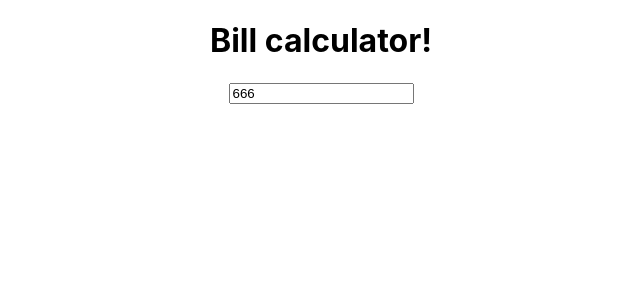
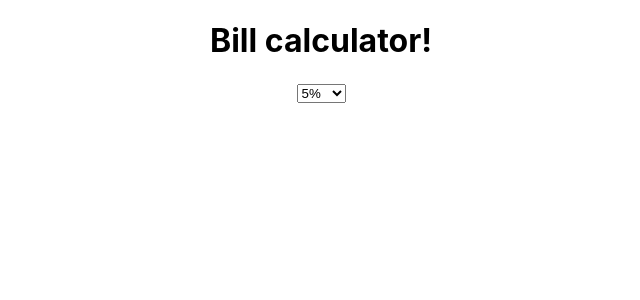
Before and after one commit to PrzemoAL13/react-bill-calculation-app, a React (Create React App) app: page / in a window 1280 px wide. Shown: the top 300 px of the page, without its empty margins (319-959 px from the left). Built offline with nearby package versions, Linux system fonts and the light colour scheme.

Commit message:
Field select improved , state and default value added

```diff
--- a/src/App.js
+++ b/src/App.js
@@ -7,14 +7,17 @@ import FieldSelect from "./components/FieldSelect";
 function App() {
 	const arrTip = [5, 10, 15, 20, 25];
 	const arrTax = [5, 8, 23];
+	const arrTipDefaultElem = -2;
+
 	return (
 		<div className='App'>
 			<h1>Bill calculator!</h1>
-			<FieldInput
+			{/* <FieldInput
 				inputType='number'
 				placeholderInfo='Set price...'
 				defaultValue='666'
-			/>
+			/> */}
+			<FieldSelect  valueArr={arrTip} defaultValue={arrTipDefaultElem} />
 			{/* <FieldParagraph textParagraph='Calculate your bill!' />
 			<form>
 				<div>
--- a/src/components/FieldSelect.js
+++ b/src/components/FieldSelect.js
@@ -1,13 +1,20 @@
-import React from "react";
+import React, { useState } from "react";
 
 const FieldSelect = props => {
-	const { valueArr} = props;
-
+	const { valueArr, defaultValue } = props;
+	const [selectValue, setSelectValue] = useState("");
+	let localDefaultValue =
+		defaultValue < 0 || defaultValue > valueArr.length ? 0 : defaultValue;
+	const handleSelectChange = event => {
+		setSelectValue(event.target.value);
+	};
 	return (
-		<select>
+		<select
+			defaultValue={valueArr[localDefaultValue]}
+			onChange={handleSelectChange}>
 			{valueArr.map(elem => {
 				return (
-					<option key={elem} value={elem}>
+					<option key={elem.toString()} value={elem}>
 						{elem}%
 					</option>
 				);
```
